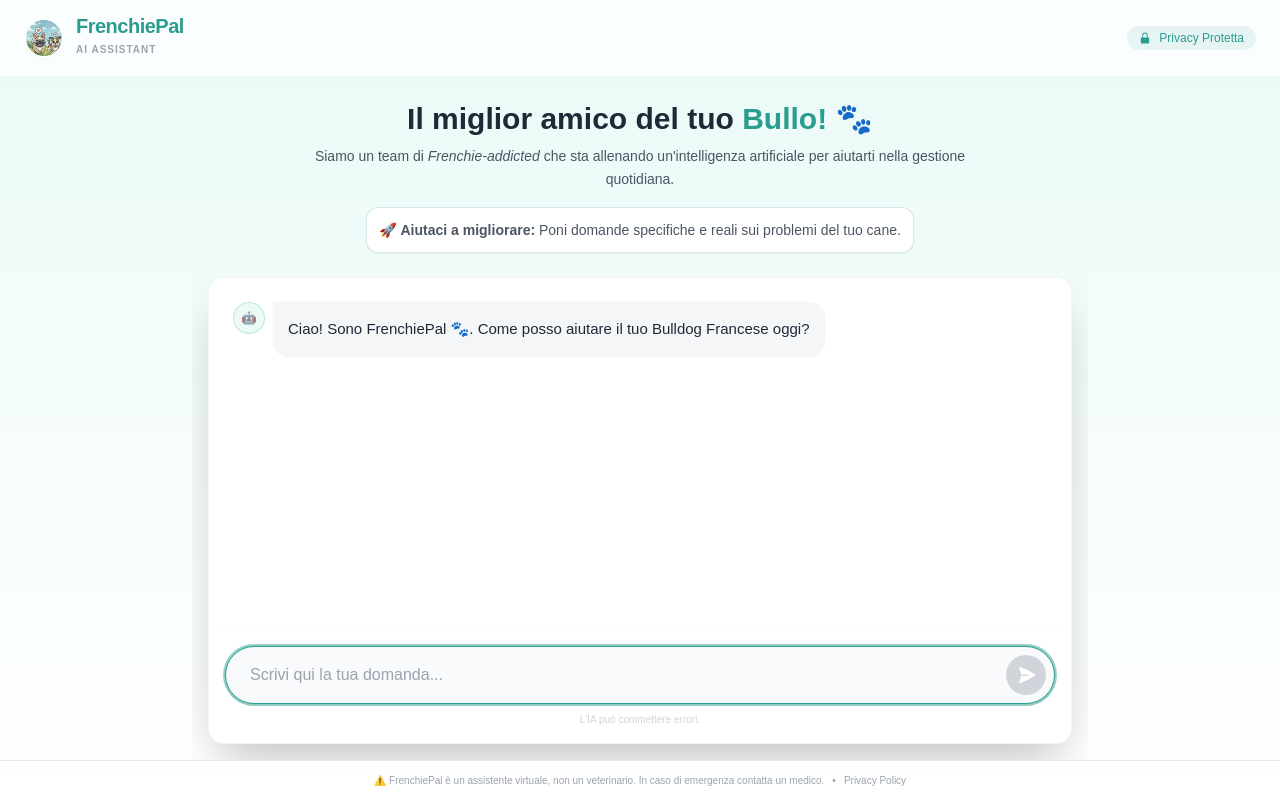
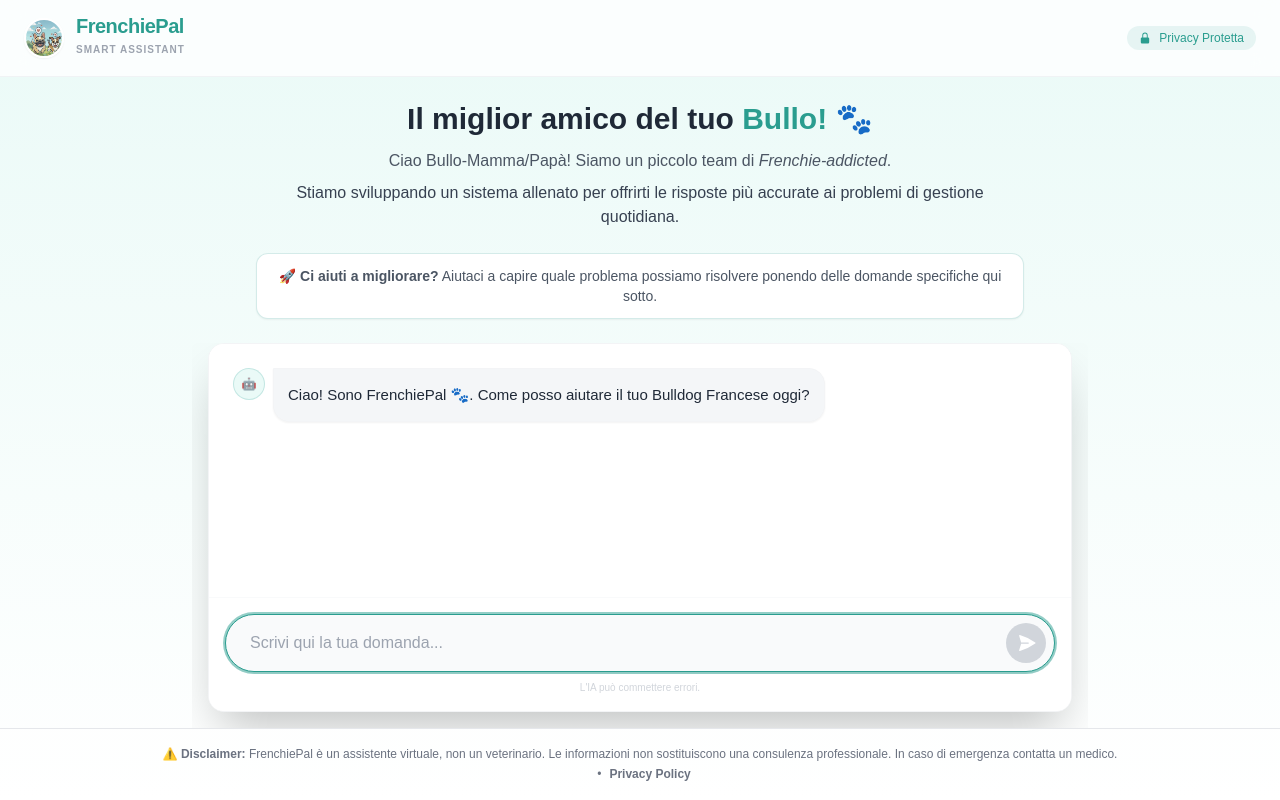
Before and after one commit to tartagliagiuseppe87-afk/frenchiepal, a Next.js app: page / in a window 1280 px wide. Built offline with nearby package versions, Linux system fonts and the light colour scheme.

Commit message:
Refactor index.js for improved content and layout

```diff
--- a/pages/index.js
+++ b/pages/index.js
@@ -6,14 +6,13 @@ import Head from 'next/head';
 export default function Home() {
 
   return (
-    // SFONDO: Gradiente sottile da verde menta chiarissimo a bianco per dare "aria" e "gioia"
     <div className="flex flex-col h-screen bg-gradient-to-b from-[#eafaf7] to-[#ffffff] font-poppins text-gray-800 overflow-hidden">
 
       <Head>
         <title>FrenchiePal - L'esperto del tuo Bulldog</title>
       </Head>
 
-      {/* 1. HEADER "GLASS" (Moderno e professionale) */}
+      {/* 1. HEADER (Stile Glass) */}
       <header className="flex-none py-4 px-6 flex items-center justify-between bg-white/80 backdrop-blur-md border-b border-gray-200/50 z-20 sticky top-0">
         <div className="flex items-center gap-3">
             <div className="w-10 h-10 rounded-full overflow-hidden border-2 border-white shadow-sm">
@@ -24,11 +23,10 @@ export default function Home() {
                     FrenchiePal
                 </h1>
                 <span className="text-[10px] uppercase tracking-widest text-gray-400 font-semibold">
-                    AI Assistant
+                    Smart Assistant
                 </span>
             </div>
         </div>
-        {/* Badge di sicurezza visivo */}
         <div className="hidden md:flex items-center gap-2 text-xs text-[#2a9d8f] bg-[#2a9d8f]/10 px-3 py-1 rounded-full font-medium">
             <svg xmlns="http://www.w3.org/2000/svg" viewBox="0 0 20 20" fill="currentColor" className="w-3 h-3">
               <path fillRule="evenodd" d="M10 1a4.5 4.5 0 00-4.5 4.5V9H5a2 2 0 00-2 2v6a2 2 0 002 2h10a2 2 0 002-2v-6a2 2 0 00-2-2h-.5V5.5A4.5 4.5 0 0010 1zm3 8V5.5a3 3 0 10-6 0V9h6z" clipRule="evenodd" />
@@ -37,39 +35,46 @@ export default function Home() {
         </div>
       </header>
 
-      {/* 2. SEZIONE INTRODUTTIVA (Più pulita e centrata) */}
+      {/* 2. SEZIONE INTRODUTTIVA (Testo Ripristinato) */}
       <div className="flex-none px-6 py-6 text-center">
-        <div className="max-w-2xl mx-auto animate-fade-in-down">
-            <h2 className="text-2xl md:text-3xl font-bold text-gray-800 mb-2">
+        <div className="max-w-3xl mx-auto animate-fade-in-down">
+            <h2 className="text-2xl md:text-3xl font-bold text-gray-800 mb-3">
                 Il miglior amico del tuo <span className="text-[#2a9d8f]">Bullo!</span> 🐾
             </h2>
 
-            <p className="text-sm text-gray-600 leading-relaxed mb-4">
-              Siamo un team di <em>Frenchie-addicted</em> che sta allenando un'intelligenza artificiale per aiutarti nella gestione quotidiana.
-            </p>
+            {/* Testo richiesto ripristinato */}
+            <div className="text-sm md:text-base text-gray-600 leading-relaxed mb-4 space-y-2">
+                <p>
+                  Ciao Bullo-Mamma/Papà! Siamo un piccolo team di <em>Frenchie-addicted</em>.
+                </p>
+                <p className="font-medium text-gray-700">
+                  Stiamo sviluppando un sistema allenato per offrirti le risposte più accurate ai problemi di gestione quotidiana.
+                </p>
+            </div>
 
-            {/* Card Ingaggio Community */}
-            <div className="bg-white border border-[#2a9d8f]/20 p-3 rounded-xl shadow-sm inline-block mx-auto">
+            {/* Card Ingaggio */}
+            <div className="bg-white border border-[#2a9d8f]/20 p-3 rounded-xl shadow-sm inline-block mx-auto mt-2">
                 <p className="text-xs md:text-sm text-gray-600">
-                  🚀 <strong>Aiutaci a migliorare:</strong> Poni domande specifiche e reali sui problemi del tuo cane.
+                  🚀 <strong>Ci aiuti a migliorare?</strong> Aiutaci a capire quale problema possiamo risolvere ponendo delle domande specifiche qui sotto.
                 </p>
             </div>
         </div>
       </div>
 
-      {/* 3. AREA CHAT (Card Centrale con Ombra "Elevated") */}
+      {/* 3. AREA CHAT */}
       <main className="flex-grow relative w-full max-w-4xl mx-auto flex flex-col items-center justify-center px-4 pb-4 overflow-hidden">
         <div className="w-full h-full shadow-2xl rounded-2xl overflow-hidden border border-gray-100 bg-white">
             <ChatWidget />
         </div>
       </main>
 
-      {/* 4. FOOTER (Discreto) */}
-      <footer className="flex-none py-3 bg-white/50 border-t border-gray-200 text-center z-10 text-[10px] text-gray-400">
-        <p>
-          ⚠️ FrenchiePal è un assistente virtuale, non un veterinario. In caso di emergenza contatta un medico.
-          <span className="mx-2">•</span>
-          <a href="/privacy" className="hover:text-[#2a9d8f] transition-colors">Privacy Policy</a>
+      {/* 4. FOOTER (Font più grande e leggibile) */}
+      <footer className="flex-none py-4 bg-white/50 border-t border-gray-200 text-center z-10 text-xs text-gray-500">
+        <p className="leading-relaxed px-4">
+          ⚠️ <strong>Disclaimer:</strong> FrenchiePal è un assistente virtuale, non un veterinario. Le informazioni non sostituiscono una consulenza professionale. In caso di emergenza contatta un medico.
+          <br className="hidden sm:inline" />
+          <span className="mx-2 hidden sm:inline">•</span>
+          <a href="/privacy" className="hover:text-[#2a9d8f] transition-colors font-semibold mt-1 inline-block sm:mt-0">Privacy Policy</a>
         </p>
       </footer>
 
```
